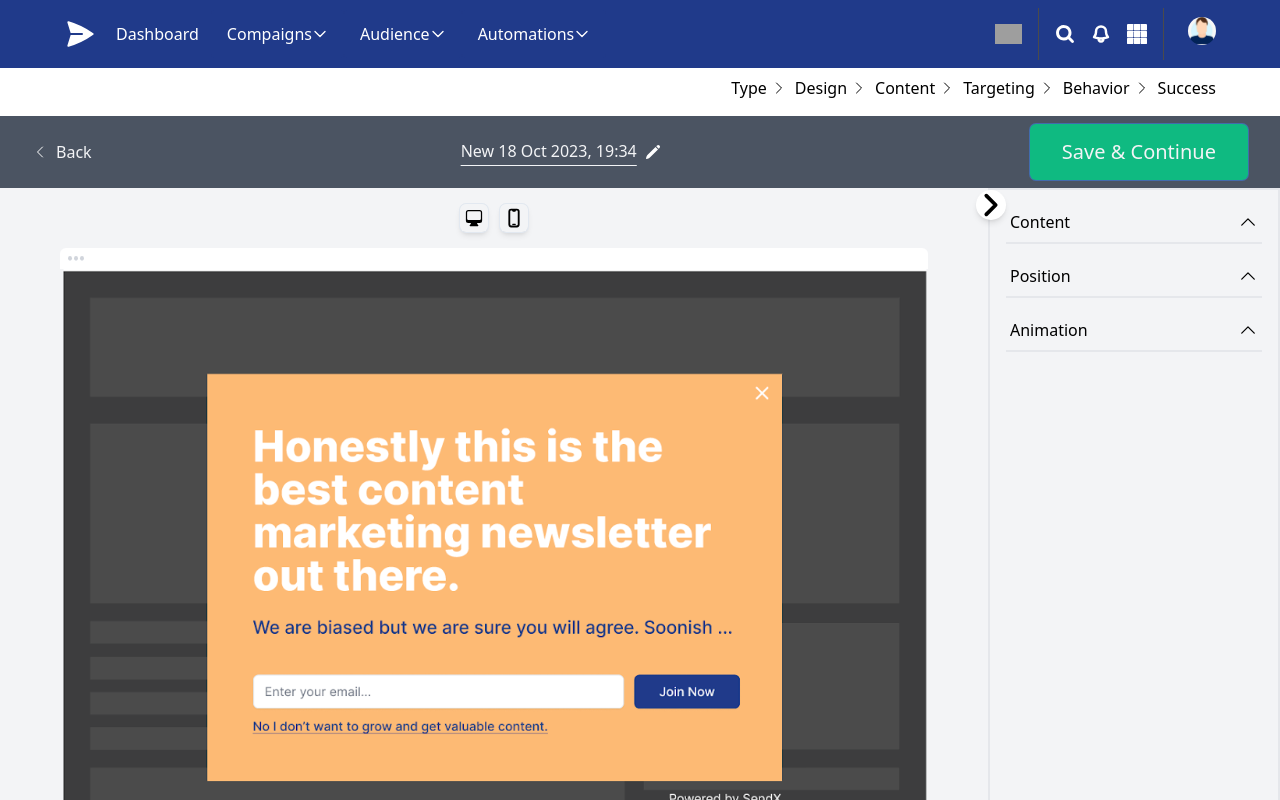
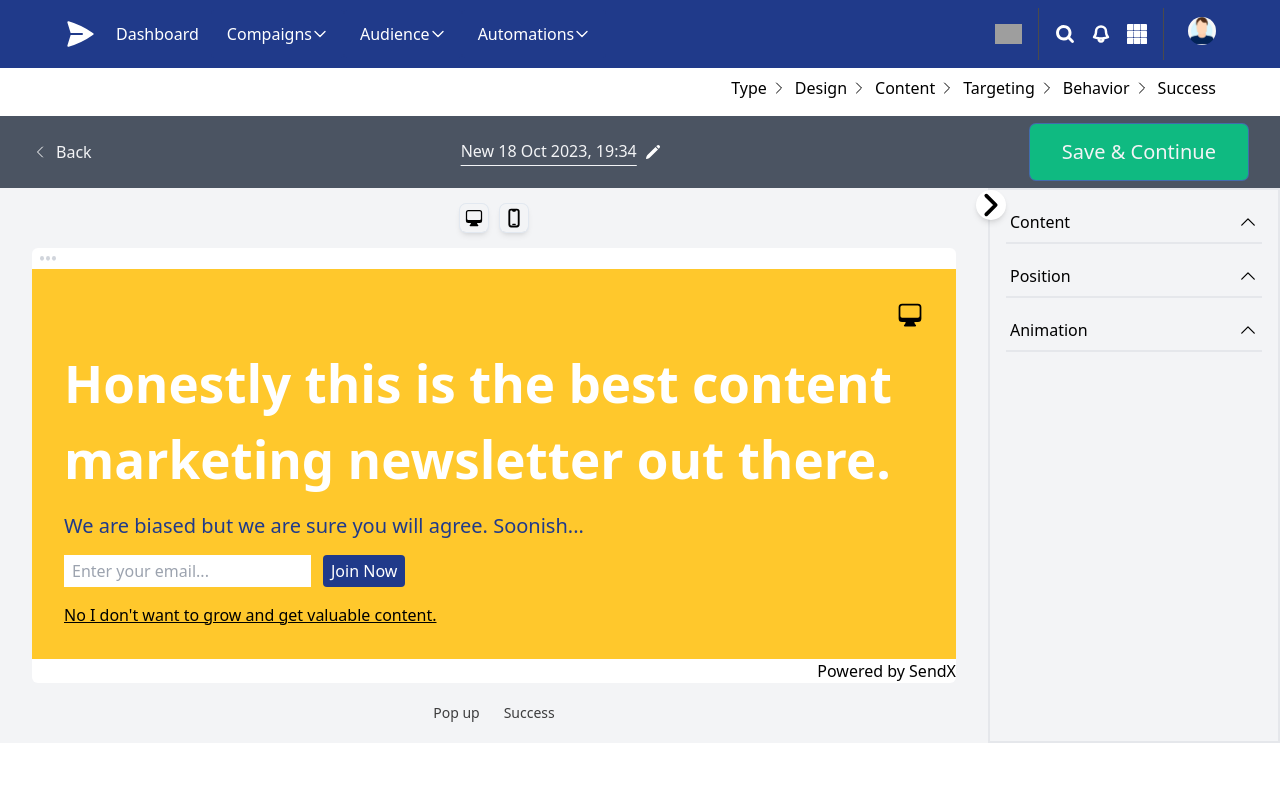
Before and after one commit to kirteeprajapati/sendX-frontend-IEC2020102, a Vue app: page /content in a window 1280 px wide. Shown: the top 800 px of the page. Built offline with nearby package versions, Linux system fonts and the light colour scheme; grey boxes are pictures that could not be loaded; a web font is replaced by a local one.

Commit message:
Working on Content Model

```diff
--- a/src/App.vue
+++ b/src/App.vue
@@ -5,9 +5,9 @@
     <div class="top-0 sticky">
 
     <GlobalNavigation />
-        <FlowNavigation />
-      </div>
-      <router-view />
+    <FlowNavigation />
+    </div>
+    <router-view />
 
   </div>
 </template>
--- a/src/components/AudienceDropDown.vue
+++ b/src/components/AudienceDropDown.vue
@@ -10,7 +10,7 @@
         <div v-show="showDropDown"
         @mouseenter="setDropDownHovered(true)"
         @mouseleave="setDropDownHovered(false)"
-        class="absolute z-10 w-48 p-3 bg-graylight rounded shadow-lg" >
+        class="absolute z-10 w-48 left-10 p-3 bg-graylight rounded shadow-lg" >
             <div role="none" class="flex flex-col">
                 <router-link to="/option1" class="text-black py-2 px-4 cursor-pointer rounded hover:bg-grayhover hover:text-graydark"> Option 1</router-link>
                 <router-link to="/option2" class="text-black py-2 px-4 cursor-pointer rounded hover:bg-grayhover hover:text-graydark"> Option 2</router-link>
--- a/src/components/AutomationsDropDown.vue
+++ b/src/components/AutomationsDropDown.vue
@@ -10,7 +10,7 @@
         <div v-show="showDropDown"
         @mouseenter="setDropDownHovered(true)"
         @mouseleave="setDropDownHovered(false)"
-        class="absolute z-10 w-48 p-3 bg-graylight rounded shadow-lg" >
+        class="absolute z-10 left-10 w-48 p-3 bg-graylight rounded shadow-lg" >
             <div role="none" class="flex flex-col">
                 <router-link to="/option1" class="text-black py-2 px-4 cursor-pointer rounded hover:bg-grayhover hover:text-graydark"> Option 1</router-link>
                 <router-link to="/option2" class="text-black py-2 px-4 cursor-pointer rounded hover:bg-grayhover hover:text-graydark"> Option 2</router-link>
--- a/src/components/Content.vue
+++ b/src/components/Content.vue
@@ -1,5 +1,5 @@
 <template>
-  <div class=" bg-white1">
+  <div class="bg-white1">
     <nav
       class="bg-graynav text-white1 padding-x-nav flex justify-between p-2 space-x-2 items-center"
     >
@@ -8,13 +8,15 @@
         <button class="hidden sm:block">Back</button>
       </div>
 
-      <div class="justify-center flex cursor-pointer items-center space-x-2 underline underline-offset-8">
+      <div
+        class="justify-center flex cursor-pointer items-center space-x-2 underline underline-offset-8"
+      >
         <div id="dateAndTime" class="text-base text-white1">New {{ dateAndTime }}</div>
         <img src="@/assets/icons/edit.svg" alt="edit icon" class="h-4" @click="updateDateTime" />
       </div>
 
       <button
-        class="px-4 py-2 cursor-pointer  max-md:hidden bg-green rounded-md text-sm sm:px-6 sm:py-3 sm:text-base md:px-8 md:py-4 md:text-lg lg:text-xl hover:bg-greenDark transition ring-1 hover:ring-white duration-300"
+        class="px-4 py-2 cursor-pointer max-md:hidden bg-green rounded-md text-sm sm:px-6 sm:py-3 sm:text-base md:px-8 md:py-4 md:text-lg lg:text-xl hover:bg-greenDark transition ring-1 hover:ring-white duration-300"
       >
         Save & Continue
       </button>
@@ -32,12 +34,12 @@
           <img
             src="@/assets/icons/desktop.svg"
             alt="Desktop icon"
-            class="h-7 hover:bg-graylight cursor-pointer  rounded-md ring-1 ring-slate-200 shadow-md p-1"
+            class="h-7 hover:bg-graylight cursor-pointer rounded-md ring-1 ring-slate-200 shadow-md p-1"
           />
           <img
             src="@/assets/icons/phone.svg"
             alt="Phone icon"
-            class="h-7 hover:bg-graylight cursor-pointer  rounded-md ring-1 ring-slate-200 shadow-md p-1"
+            class="h-7 hover:bg-graylight cursor-pointer rounded-md ring-1 ring-slate-200 shadow-md p-1"
           />
         </div>
 
@@ -47,9 +49,9 @@
             <div class="p-2">
               <img src="@/assets/icons/threedot.svg" class="w-4" />
             </div>
-            <img src="@/assets/images/ContentScreen.png" alt="Div under working" />
+            <PosterEditor />
+            <!-- <img src="@/assets/images/ContentScreen.png" alt="Div under working" /> -->
           </div>
-
         </div>
         <div class="flex justify-center space-x-2 p-4">
           <button
@@ -82,14 +84,13 @@
         <!-- Right Nav -->
         <div class="md:w-64 w-30" v-if="toggleVisible">
           <div class="items-center justify-center">
-
             <!-- Content -->
             <div class="border-b-2 border-graylight">
-              <div class="flex justify-between px-1 pt-3 cursor-pointer " @click="contentToggle">
+              <div class="flex justify-between px-1 pt-3 cursor-pointer" @click="contentToggle">
                 <h1 class="text-md py-2">Content</h1>
                 <img src="@/assets/icons/up.svg" class="w-5" />
               </div>
-              <div  v-if="contentOpen" class="grid md:grid-cols-3 grid-1 gap-2 py-4 justify-center">
+              <div v-if="contentOpen" class="grid md:grid-cols-3 grid-1 gap-2 py-4 justify-center">
                 <div
                   class="div-container cursor-pointer shadow-md bg-white p-2 justify-center rounded-md space-y-1 flex flex-col items-center"
                 >
@@ -165,11 +166,11 @@
               </div>
             </div>
             <div class="border-b-2 border-graylight">
-              <div class="flex justify-between px-1 pt-3 cursor-pointer " @click="PositionToggle">
+              <div class="flex justify-between px-1 pt-3 cursor-pointer" @click="PositionToggle">
                 <h1 class="text-md py-2">Position</h1>
                 <img src="@/assets/icons/up.svg" class="w-5" />
               </div>
-              <div  v-if="PositionOpen" class="grid md:grid-cols-3 grid-1 gap-2 py-4 justify-center">
+              <div v-if="PositionOpen" class="grid md:grid-cols-3 grid-1 gap-2 py-4 justify-center">
                 <div
                   class="div-container cursor-pointer shadow-md bg-white p-2 justify-center rounded-md space-y-1 flex flex-col items-center"
                 >
@@ -198,11 +199,14 @@
             </div>
 
             <div class="border-b-2 border-graylight">
-              <div class="flex justify-between px-1 pt-3 cursor-pointer " @click="AnimationToggle">
+              <div class="flex justify-between px-1 pt-3 cursor-pointer" @click="AnimationToggle">
                 <h1 class="text-md py-2">Animation</h1>
                 <img src="@/assets/icons/up.svg" class="w-5" />
               </div>
-              <div  v-if="AnimationOpen" class="grid md:grid-cols-3 grid-1 gap-2 py-4 justify-center">
+              <div
+                v-if="AnimationOpen"
+                class="grid md:grid-cols-3 grid-1 gap-2 py-4 justify-center"
+              >
                 <div
                   class="div-container cursor-pointer shadow-md bg-white p-2 justify-center rounded-md space-y-1 flex flex-col items-center"
                 >
@@ -232,6 +236,8 @@
 
 <script>
 import draggable from 'vuedraggable'
+import PosterEditor from './PosterEditor.vue'
+import { ref } from 'vue'
 
 export default {
   data() {
@@ -242,7 +248,16 @@ export default {
       contentOpen: false,
       PositionOpen: false,
       AnimationOpen: false,
+      dragging: false,
+      draggedIndex: -1,
+      edittable: false,
+      dragOptions: {
+        animation: 500 // Transition duration when sorting (milliseconds)
       }
+    }
+  },
+  components: {
+    PosterEditor
   },
   methods: {
     updateDateTime() {
@@ -259,20 +274,30 @@ export default {
     toggleNav() {
       this.navOpen = !this.navOpen
     },
-    nothing() { },
+    nothing() {},
     contentToggle() {
-      this.contentOpen = !this.contentOpen;
+      this.contentOpen = !this.contentOpen
     },
     PositionToggle() {
-      this.PositionOpen = !this.PositionOpen;
+      this.PositionOpen = !this.PositionOpen
     },
     AnimationToggle() {
-      this.AnimationOpen = !this.AnimationOpen;
+      this.AnimationOpen = !this.AnimationOpen
     },
+    startDrag(index) {
+      this.dragging = true
+      this.draggedIndex = index
+    },
+    stopDrag() {
+      this.dragging = false
+      this.draggedIndex = -1
+    },
+    updateContent(event) {
+      this.content = event.target.innerHTML
+    }
   },
 
   mounted() {
-    // Initial update of date and time
     this.updateDateTime()
   }
 }
@@ -287,18 +312,18 @@ export default {
   background: white;
   width: 30px;
   height: 30px;
-  margin-left: -30px; /* Adjust this value to control the position of the button */
+  margin-left: -30px;
   border: 2px solid graylight;
   cursor: pointer;
 }
 .div-container {
-  height: 80px; /* Set a fixed height for the container */
+  height: 80px;
   width: 80px;
 }
 .image {
-  width: 70%; /* Ensure the image takes up the full width of the container */
-  height: 70%; /* Ensure the image takes up the full height of the container */
-  object-fit: contain; /* Maintain the aspect ratio of the image while fitting it in the container */
+  width: 70%;
+  height: 70%;
+  object-fit: contain;
 }
 .scrollbar-hide::-webkit-scrollbar {
   width: 0.4rem;
@@ -309,11 +334,34 @@ export default {
 }
 
 .scrollbar-hide::-webkit-scrollbar-thumb {
-  background-color: #ccc; /* You can adjust the color */
+  background-color: #ccc;
   border-radius: 1rem;
 }
 
 .scrollbar-hide {
   scrollbar-width: thin;
 }
+.drag-item {
+  cursor: pointer;
+  margin: 5px;
+  padding: 10px;
+  background-color: #f0f0f0;
+  border: 1px solid #ccc;
+}
+.drop-zone {
+  width: 50%;
+  margin: 50px auto;
+  background-color: #ecf0f1;
+  padding: 10px;
+  min-height: 10px;
+}
+.drag-el {
+  background-color: #3498db;
+  color: white;
+  padding: 5px;
+  margin-bottom: 10px;
+}
+.drag-el:nth-last-of-type(1) {
+  margin-bottom: 0;
+}
 </style>
--- /dev/null
+++ b/src/components/PosterEditor.vue
@@ -0,0 +1,130 @@
+<template>
+  <div class="">
+    <div class="bg-yellow p-8 space-y-4">
+      <div draggable="true" class="flex justify-end"><img src="@/assets/icons/cross.svg" class="w-7" /></div>
+      <div
+      @mousedown="startDrag(index)"
+      @mouseup="stopDrag"
+      @mousemove="dragging "
+      draggable="true"
+      contenteditable="true"
+      @input="updateContent"
+      ref="editableDiv"
+      class="text-white text-[4vw] font-bold">
+        Honestly this is the best content marketing newsletter out there.
+      </div>
+      <div
+      @mousedown="startDrag(index)"
+      @mouseup="stopDrag"
+      @mousemove="dragging "
+      draggable="true"
+      contenteditable="true"
+      @input="updateContent"
+      ref="editableDiv"
+      class="text-xl text-blue">We are biased but we are sure you will agree. Soonish...</div>
+      <div @mousedown="startDrag(index)"
+      @mouseup="stopDrag"
+      @mousemove="dragging "
+      draggable="true"
+      contenteditable="true"
+      @input="updateContent"
+      ref="editableDiv"
+      class="">
+        <input class="text px-2 py-1 mr-3" placeholder="Enter your email..." />
+        <button
+        @mousedown="startDrag(index)"
+      @mouseup="stopDrag"
+      @mousemove="dragging "
+      draggable="true"
+      contenteditable="true"
+      @input="updateContent"
+      ref="editableDiv"
+      class="bg-blue text-white px-2 py-1 rounded">Join Now</button>
+      </div>
+      <div
+      @mousedown="startDrag(index)"
+      @mouseup="stopDrag"
+      @mousemove="dragging "
+      draggable="true"
+      contenteditable="true"
+      @input="updateContent"
+      ref="editableDiv"
+      class="underline">No I don't want to grow and get valuable content.</div>
+    </div>
+    <div class="flex justify-end">Powered by SendX</div>
+  </div>
+</template>
+
+<script>
+import draggable from 'vuedraggable'
+import { ref } from 'vue'
+
+export default {
+  data() {
+    return {
+      dateAndTime: 'Date and time',
+      dragging: false,
+      draggedIndex: -1,
+      edittable: false,
+      dragOptions: {
+        animation: 500 // Transition duration when sorting (milliseconds)
+      }
+    }
+  },
+  methods: {
+    updateDateTime() {
+      const now = new Date()
+
+      const day = now.getDate()
+      const month = now.toLocaleString('default', { month: 'short' })
+      const year = now.getFullYear()
+      const hours = now.getHours().toString().padStart(2, '0') // Ensure 2-digit format
+      const minutes = now.getMinutes().toString().padStart(2, '0') // Ensure 2-digit format
+
+      this.dateAndTime = `${day} ${month} ${year}, ${hours}:${minutes}`
+    },
+    startDrag(index) {
+      this.dragging = true
+      this.draggedIndex = index
+    },
+    stopDrag() {
+      this.dragging = false
+      this.draggedIndex = -1
+    },
+    updateContent(event) {
+      // Update the content data property with the edited content
+      this.content = event.target.innerHTML
+    }
+  },
+  mounted() {
+    // Initial update of date and time
+    this.updateDateTime()
+  }
+}
+</script>
+
+<style scoped>
+.drag-item {
+  cursor: pointer;
+  margin: 5px;
+  padding: 10px;
+  background-color: #f0f0f0;
+  border: 1px solid #ccc;
+}
+.drop-zone {
+  width: 50%;
+  margin: 50px auto;
+  background-color: #ecf0f1;
+  padding: 10px;
+  min-height: 10px;
+}
+.drag-el {
+  background-color: #3498db;
+  color: white;
+  padding: 5px;
+  margin-bottom: 10px;
+}
+.drag-el:nth-last-of-type(1) {
+  margin-bottom: 0;
+}
+</style>
```
Also changed, not shown: src/components/Modal.vue (added, +41 -0 lines), src/components/Targeting.vue (+31 -3 lines), src/router/index.js (+3 -4 lines), src/views/GlobalNavigation.vue (+8 -7 lines), src/views/PosterEditor.vue (deleted, +0 -59 lines), src/components/Dashboard.vue (added). Lines whose indentation alone changed are shown as unchanged.
